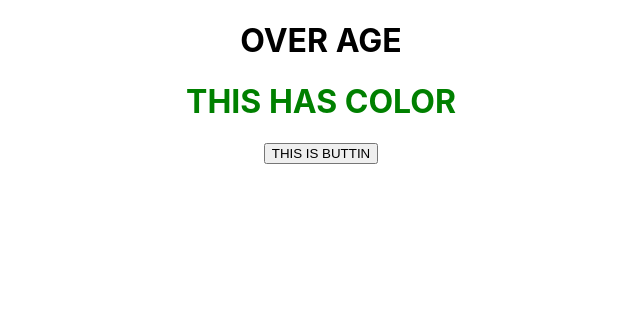
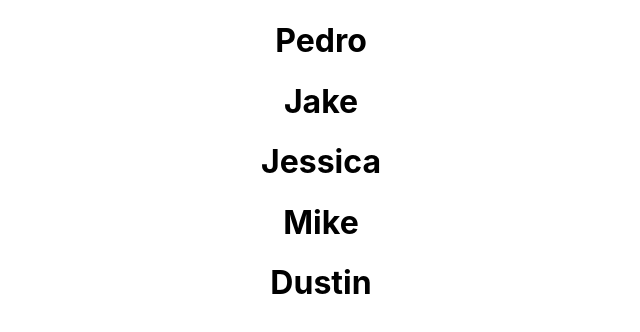
Before and after one commit to KyiPhyuKhant/react-app, a React (Create React App) app: page / in a window 1280 px wide. Shown: the top 332 px of the page, without its empty margins (319-959 px from the left). Built offline with nearby package versions, Linux system fonts and the light colour scheme.

Commit message:
loop list of names

```diff
--- a/src/App.js
+++ b/src/App.js
@@ -2,14 +2,12 @@
 import './App.css';
 
 function App() {
-  const age = 19 ;
-  const isGreen = true;
+  const names = ["Pedro", "Jake", "Jessica", "Mike", "Dustin"];
   return (
-    <div className="App">
-      {age >= 18 ? <h1>OVER AGE</h1> : <h1>UNDER AGE</h1>}
-      <h1 style={{ color: isGreen ? "green" : "red" }}>THIS HAS COLOR</h1>
-
-      {isGreen && <button> THIS IS BUTTIN</button>}
+    <div className='App'>
+      {names.map((name, key) => {
+        return <h1 key={key}>{name}</h1>
+      })}
     </div>
   );
 }
```
